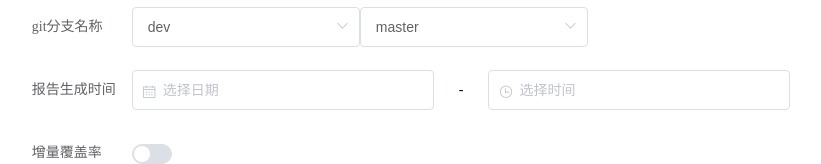
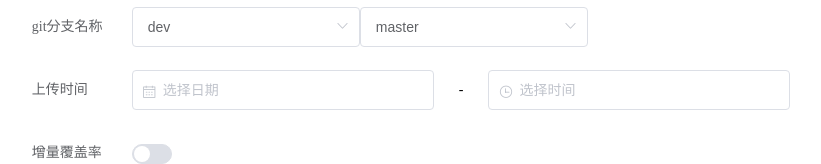
Before and after one commit to duqian291902259/WebVue, a Vue app: page / in a window 1280 px wide. Shown: the part 219-383 px from the top of the page, without its empty margins (229-1050 px from the left). Built offline with nearby package versions, Linux system fonts and the light colour scheme.

Commit message:
addjacoco report url for preview

```diff
--- a/src/components/report.vue
+++ b/src/components/report.vue
@@ -17,7 +17,7 @@
           <el-option label="dev" value="dev"></el-option>
         </el-select>
       </el-form-item>
-      <el-form-item label="报告生成时间">
+      <el-form-item label="上传时间">
         <el-col :span="11">
           <el-date-picker
             type="date"
@@ -53,7 +53,7 @@
 
       <div style="text-align: center">
         <el-button type="primary" @click="onSubmit">生成覆盖率报告</el-button>
-        <el-button>在线打开覆盖率报告</el-button>
+        <el-button  @click="openReport">在线打开覆盖率报告</el-button>
         <el-button style="margin-top: 10px">下载覆盖率报告</el-button>
       </div>
 
@@ -85,6 +85,11 @@ export default {
     onSubmit() {
       console.warn(this.form);
     },
+    openReport() {
+       var url = "http://127.0.0.1:8090/temp/cc/index.html"
+       window.open(url)
+      console.warn(`open url ${url}`);
+    },
   },
 };
 </script>
```
